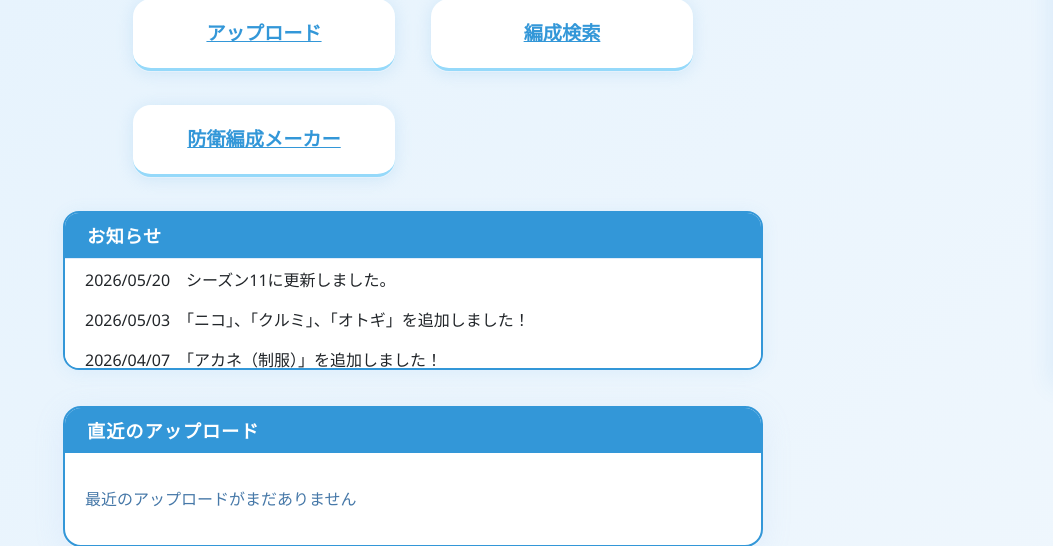
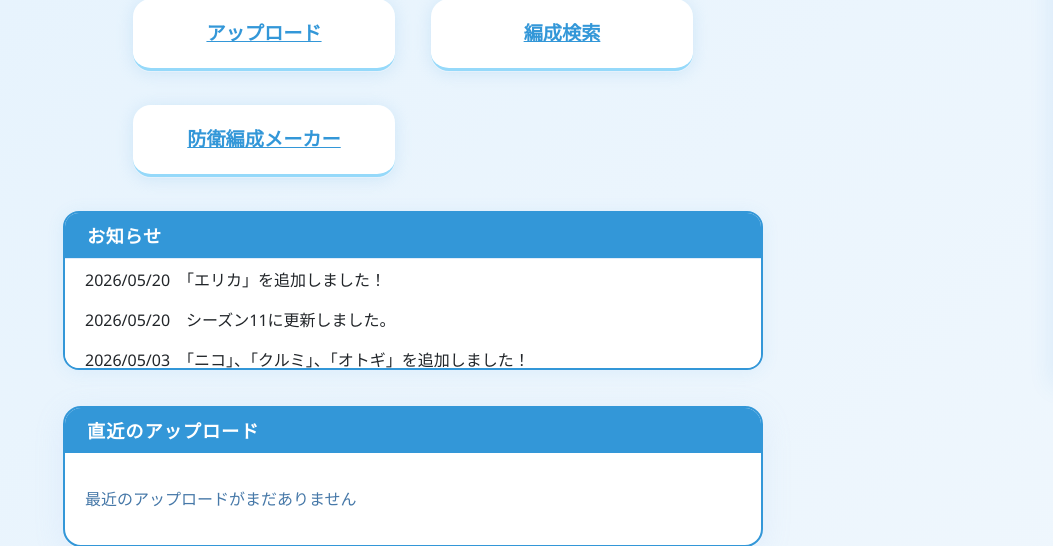
Before and after one commit to CCmoririn/blue-archive-battlelog-unified, a Flask app: template Blue_Archive_Battlelog_collect/templates/index.html in a window 1280 px wide. Shown: the part 414-960 px from the top of the page, without its empty margins (227-1280 px from the left). Run offline with Flask 3, Linux system fonts and the light colour scheme; the template is opened without the code that fills it, so the values that code supplies are empty; parts of the project's set-up code (start-up, migrations or seed data) failed here and were passed over.

Commit message:
シーズン11移行3

```diff
--- a/Blue_Archive_Battlelog_collect_public/templates/notices.html
+++ b/Blue_Archive_Battlelog_collect_public/templates/notices.html
@@ -1,4 +1,5 @@
 <div class="notice-box">
+  <p>2026/05/20　「エリカ」を追加しました！</p>
   <p>2026/05/20　シーズン11に更新しました。</p>
   <p>2026/05/03　「ニコ」、「クルミ」、「オトギ」を追加しました！</p>
   <p>2026/04/07　「アカネ（制服）」を追加しました！</p>
```
